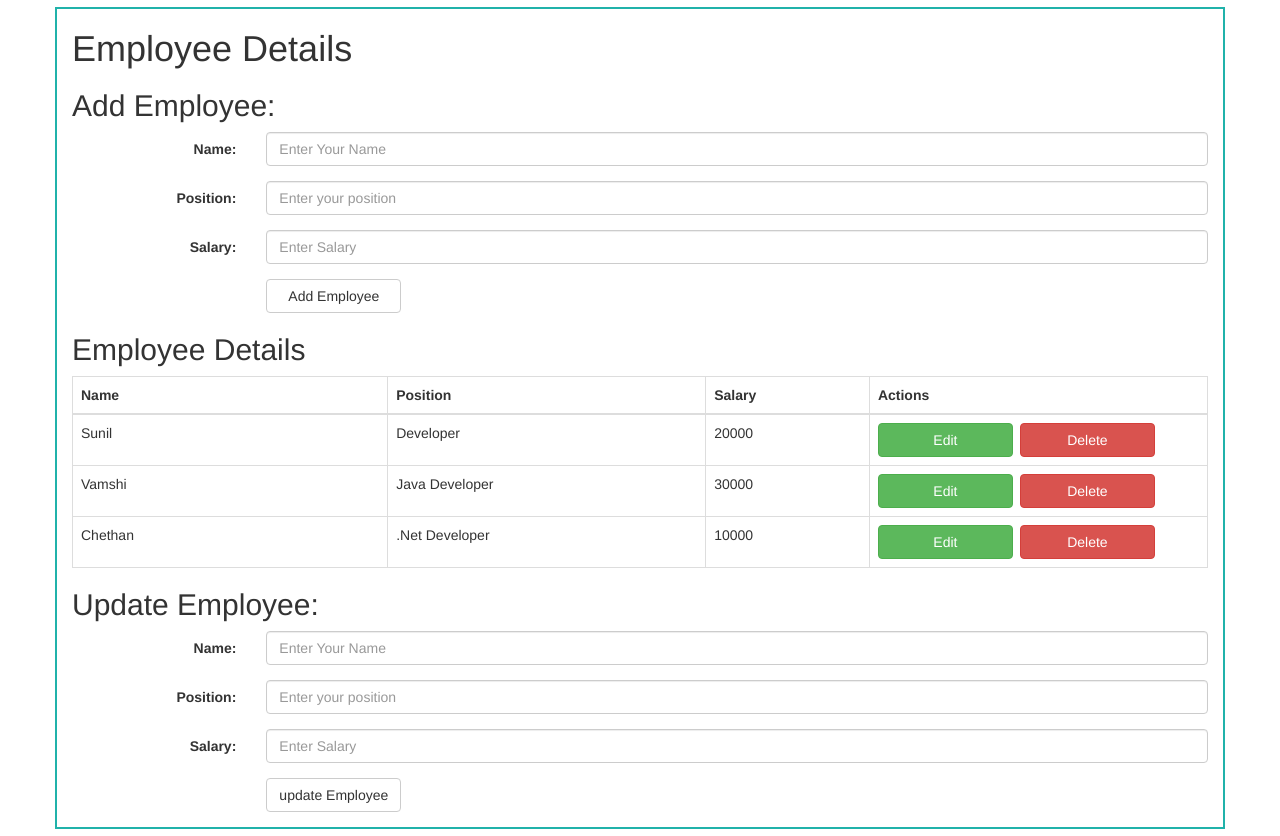
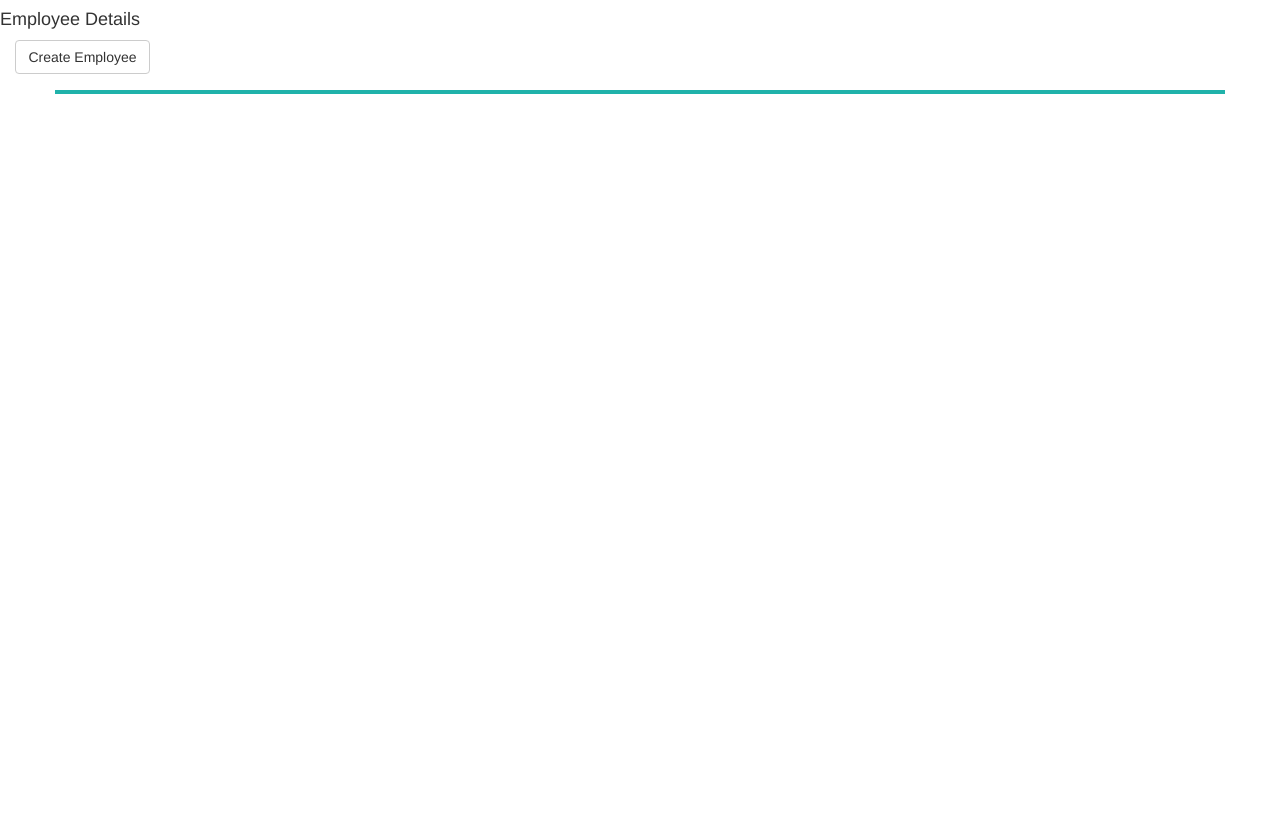
Before and after one commit to sunilbhatraju/AngularCRUD1, an Angular app: page / in a window 1280 px wide. After the commit the page ends 800 px from the top, so only its background shows below. Built offline with nearby package versions, Linux system fonts and the light colour scheme.

Commit message:
Update app.component.html

```diff
--- a/src/app/app.component.html
+++ b/src/app/app.component.html
@@ -1,43 +1,81 @@
+<h4>{{title}}</h4>
+  <div class="col-sm-10">
+    <button type="button" class="btn btn-default" (click)="createEmp()">Create Employee</button>
+  </div>
+<div style="margin-top: 60px;">
+
 <div class = "container">
-<h1>{{title}}</h1>
+  <div *ngIf="add">
 <h2>Add Employee:</h2>
-<form class="form-horizontal">
+<form class="form-horizontal" #empForm="ngForm">
     <div class="form-group">
       <label class="control-label col-sm-2" for="name">Name:</label>
       <div class="col-sm-10">
-        <input type="text" class="form-control" id="name" name="name"
-[(ngModel)]="model.name" placeholder="Enter Your Name">
-
+        <input type="text"  class="form-control" name="name"  minlength="4"  [(ngModel)]="model.name" placeholder="Enter Your Name" #name="ngModel" required/>
+        <div *ngIf="name.invalid && (name.dirty || name.touched)" class="alert alert-danger">
+          <div *ngIf="name.errors.required">
+            Name is required.
+          </div>
+          <div *ngIf="name.errors.minlength">
+            Name must be at least 4 characters long.
+          </div>
+        </div>
 </div>
 </div>
     <div class="form-group">
       <label class="control-label col-sm-2" for="position">Position:</label>
 
       <div class="col-sm-10">
-        <input type="text" class="form-control" id="position" name="position" [(ngModel)]="model.position" placeholder="Enter your position">
-
-
+        <input type="text" class="form-control" name="position" [(ngModel)]="model.position" placeholder="Enter your position" required />
 </div>
 </div>
     <div class="form-group">
       <label class="control-label col-sm-2" for="salary">Salary:</label>
-
-
       <div class="col-sm-10">
-        <input type="text" class="form-control" id="salary" name="salary" [(ngModel)]="model.salary" placeholder="Enter Salary">
-
-
+        <input type="text" class="form-control" name="salary" [(ngModel)]="model.salary" placeholder="Enter Salary" required />
       </div>
 	</div>
     <div class="form-group">
       <div class="col-sm-offset-2 col-sm-10">
-        <button type="submit" class="btn btn-default" (click)="addEmployee()">Add Employee</button>
+        <button type="submit" class="btn btn-default" (click)="addEmployee()" [disabled]="empForm.invalid">Add Employee</button>
       </div>
     </div>
   </form>
+</div>
+<div *ngIf="edit">
 
+  <h2>Update Employee:</h2>
+  <form class="form-horizontal">
+    <div class="form-group">
+      <label class="control-label col-sm-2" for="name">Name:</label>
+      <div class="col-sm-10">
+        <input type="text" class="form-control" id="name"
+               name="name" [(ngModel)]="model2.name"  placeholder="Enter Your Name" #name="ngModel" required/>
+
+      </div>
+    </div>
+    <div class="form-group">
+      <label class="control-label col-sm-2" for="position">Position:</label>
+      <div class="col-sm-10">
+        <input type="text" class="form-control" id="position" name="position" [(ngModel)]="model2.position" placeholder="Enter your position" required/>
+      </div>
+    </div>
+    <div class="form-group">
+      <label class="control-label col-sm-2" for="salary">Salary:</label>
+      <div class="col-sm-10">
+        <input type="text" class="form-control" id="salary" name="salary" [(ngModel)]="model2.salary" placeholder="Enter Salary" required/>
+      </div>
+    </div>
+    <div class="form-group">
+      <div class="col-sm-offset-2 col-sm-10">
+        <button type="submit" class="btn btn-default" (click)="updateEmployee()">update Employee</button>
+      </div>
+    </div>
+  </form>
+</div>
+
+<div *ngIf="Show">
 <h2>Employee Details</h2>
-
 <table class="table table-bordered">
     <thead>
       <tr>
@@ -60,36 +98,6 @@
       	</tbody>
 	</table>
 
-
-<h2>Update Employee:</h2>
-
-<form class="form-horizontal">
-    <div class="form-group">
-      <label class="control-label col-sm-2" for="name">Name:</label>
-      <div class="col-sm-10">
-        <input type="text" class="form-control" id="name"
-	name="name" [(ngModel)]="model2.name"  placeholder="Enter Your Name">
-
 </div>
 </div>
-    <div class="form-group">
-      <label class="control-label col-sm-2" for="position">Position:</label>
-      <div class="col-sm-10">
-        <input type="text" class="form-control" id="position" name="position" [(ngModel)]="model2.position" placeholder="Enter your position">
-      </div>
 </div>
-    <div class="form-group">
-      <label class="control-label col-sm-2" for="salary">Salary:</label>
-      <div class="col-sm-10">
-        <input type="text" class="form-control" id="salary" name="salary" [(ngModel)]="model2.salary" placeholder="Enter Salary">
-      </div>
-	</div>
-    <div class="form-group">
-      <div class="col-sm-offset-2 col-sm-10">
-        <button type="submit" class="btn btn-default" (click)="updateEmployee()">update Employee</button>
-      </div>
-    </div>
-  </form>
-
-
-</div>
```
